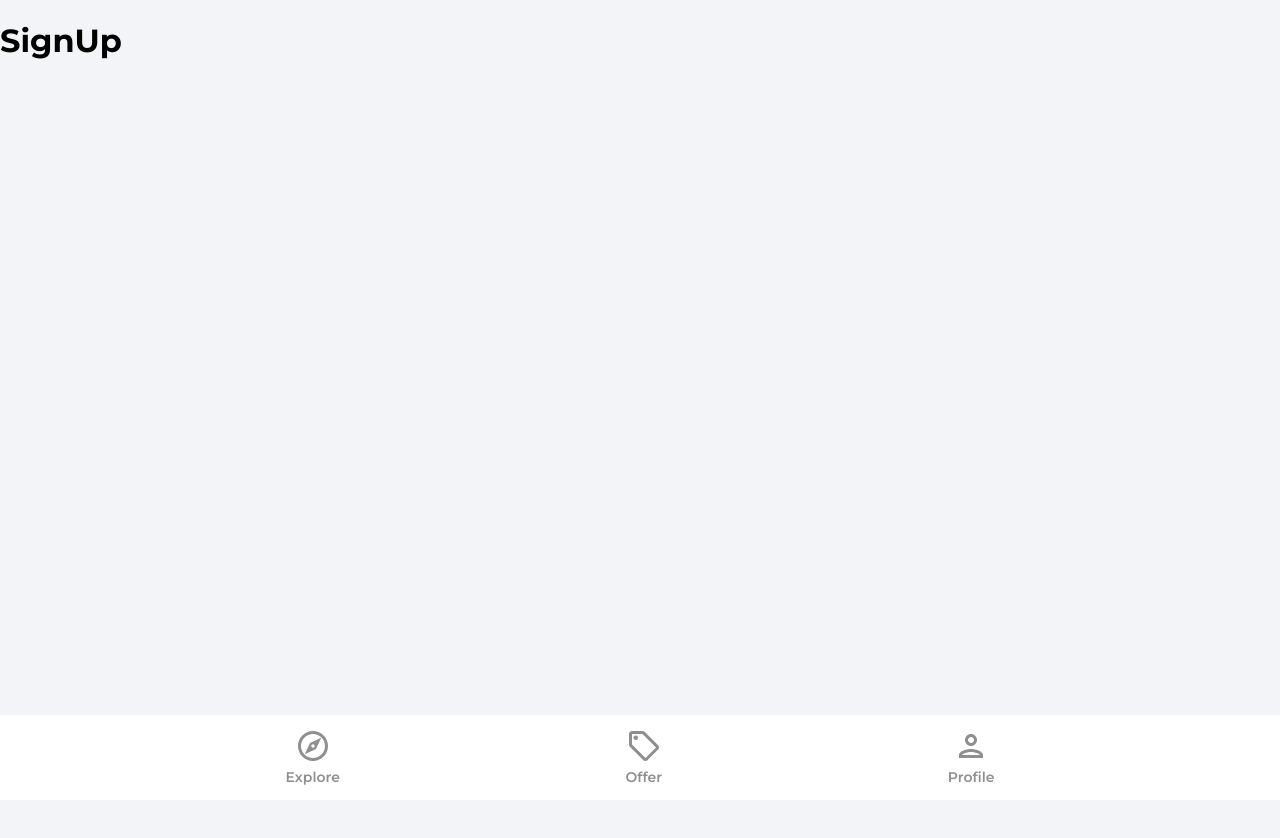
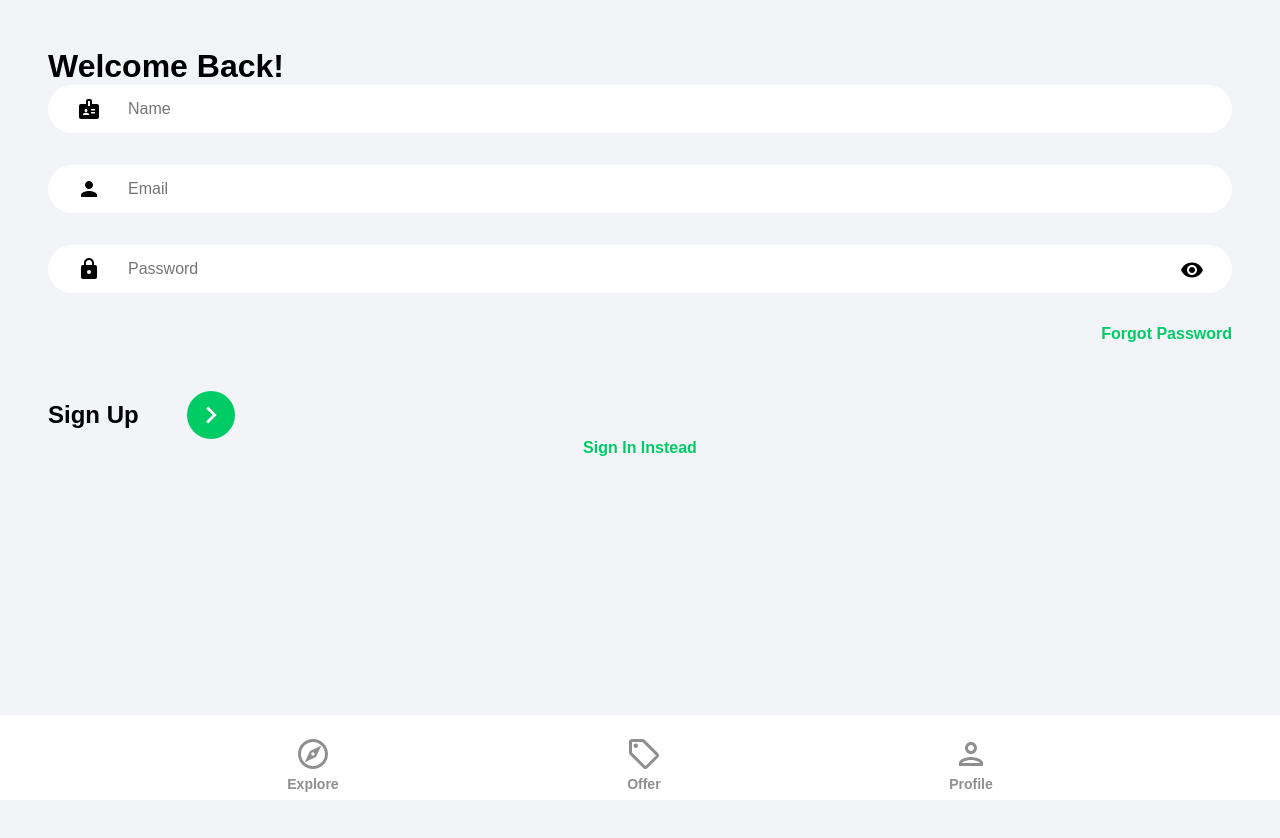
Before and after one commit to odinsubject09/house-marketplace, a React (Create React App) app: page /sign-up in a window 1280 px wide. Shown: the top 838 px of the page. Before the commit the page ends 800 px from the top, so only its background shows below. Built offline with nearby package versions, Linux system fonts and the light colour scheme.

Commit message:
Sign in and SignUp forms added,with userAuth

```diff
--- a/src/firbase.config.js
+++ b/src/firebase.config.js
@@ -10,7 +10,6 @@
   messagingSenderId: "423101116511",
   appId: "1:423101116511:web:8d4915006c1319beb5ebea"
 };
-
 // Initialize Firebase
 const app = initializeApp(firebaseConfig);
 export const db=getFirestore()
--- a/src/index.css
+++ b/src/index.css
@@ -1,3 +1,32 @@
+/* Reset all margins, paddings, and borders */
+* {
+  margin: 0;
+  padding: 0;
+  box-sizing: border-box;
+}
+
+/* Ensure body and html take full height */
+html, body {
+  height: 100%;
+}
+
+/* Remove default list styles */
+ul, ol {
+  list-style: none;
+}
+
+/* Remove default text decoration for links */
+a {
+  text-decoration: none;
+  color: inherit;
+}
+
+/* Set images and media to scale properly */
+img, video {
+  max-width: 100%;
+  height: auto;
+}
+
 @import url('https://fonts.googleapis.com/css2?family=Montserrat:wght@200;300;400;500;600;700;800;900&display=swap');
 * {
   box-sizing: border-box;
@@ -289,11 +318,9 @@
 }
 
 .registerLink {
-  margin-top: 4rem;
   color: #00cc66;
   font-weight: 600;
   text-align: center;
-  margin-bottom: 3rem;
 }
 
 @media (min-width: 1217px) {
--- a/src/pages/SignIn.jsx
+++ b/src/pages/SignIn.jsx
@@ -1,12 +1,88 @@
-import React from 'react'
+import { useState } from 'react'
+import { Link, useNavigate } from 'react-router-dom'
+import { getAuth, signInWithEmailAndPassword } from 'firebase/auth'
+import { ReactComponent as ArrowRightIcon } from '../assets/svg/keyboardArrowRightIcon.svg'
+import visibilityIcon from '../assets/svg/visibilityIcon.svg'
 
 function SignIn() {
-  return (
-    <div>
-        <h1>
-            SignIn
-        </h1>
-    </div>
+  const [showPassword, setShowPassword] = useState(false)
+  const [formData, setFormData] = useState({
+    email: '',
+    password: '',
+  })
+  const { email, password } = formData
+  const navigate = useNavigate()
+  const onChange = (e) => {
+    setFormData((prevState) => ({
+      ...prevState,
+      [e.target.id]: e.target.value,
+    }))
+  }
+  const onSubmit = async (e) => {
+    e.preventDefault()
+
+    try {
+      const auth = getAuth()
+
+      const userCredential = await signInWithEmailAndPassword(
+        auth,
+        email,
+        password
+      )
+
+      if (userCredential.user) {
+        navigate('/')
+      }
+    } catch (error) {
+    }
+  }
+
+    return (
+    <>
+      <div className='pageContainer'>
+        <header>
+          <p className='pageHeader'>Welcome Back!</p>
+        </header>
+        <form onSubmit={onSubmit}>
+          <input
+            type='email'
+            className='emailInput'
+            placeholder='Email'
+            id='email'
+            value={email}
+            onChange={onChange}
+          />
+          <div className='passwordInputDiv'>
+            <input
+              type={showPassword ? 'text' : 'password'}
+              className='passwordInput'
+              placeholder='Password'
+              id='password'
+              value={password}
+              onChange={onChange}
+            />
+            <img
+              src={visibilityIcon}
+              alt='show password'
+              className='showPassword'
+              onClick={() => setShowPassword((prevState) => !prevState)}
+            />
+          </div>
+          <Link to='/forgot-password' className='forgotPasswordLink'>
+            Forgot Password
+          </Link>
+          <div className='signInBar'>
+            <p className='signInText'>Sign In</p>
+            <button className='signInButton'>
+              <ArrowRightIcon fill='#ffffff' width='34px' height='34px' />
+            </button>
+          </div>
+        </form>
+        <Link to='/sign-up' className='registerLink'>
+          Sign Up Instead
+        </Link>
+      </div>
+    </>
   )
 }
 
--- a/src/pages/SignUp.jsx
+++ b/src/pages/SignUp.jsx
@@ -1,12 +1,124 @@
-import React from 'react'
+import { useState } from 'react'
+import { Link, useNavigate } from 'react-router-dom'
+import {
+  getAuth,
+  createUserWithEmailAndPassword,
+  updateProfile,
+} from 'firebase/auth'
+import { setDoc, doc, serverTimestamp } from 'firebase/firestore'
+import { db } from '../firebase.config'
+import { ReactComponent as ArrowRightIcon } from '../assets/svg/keyboardArrowRightIcon.svg'
+import visibilityIcon from '../assets/svg/visibilityIcon.svg'
 
 function SignUp() {
+  const [showPassword, setShowPassword] = useState(false)
+  const [formData, setFormData] = useState({
+    name: '',
+    email: '',
+    password: '',
+  })
+  const { name, email, password } = formData
+
+  const navigate = useNavigate()
+
+  const onChange = (e) => {
+    setFormData((prevState) => ({
+      ...prevState,
+      [e.target.id]: e.target.value,
+    }))
+  }
+
+  const onSubmit = async (e) => {
+    e.preventDefault()
+
+    try {
+      const auth = getAuth()
+
+      const userCredential = await createUserWithEmailAndPassword(
+        auth,
+        email,
+        password
+      )
+
+      const user = userCredential.user
+
+      updateProfile(auth.currentUser, {
+        displayName: name,
+      })
+
+      const formDataCopy = { ...formData }
+      delete formDataCopy.password
+      formDataCopy.timestamp = serverTimestamp()
+
+      await setDoc(doc(db, 'users', user.uid), formDataCopy)
+
+      navigate('/')
+    } catch (error) {
+    }
+  }
+
   return (
-    <div>
-        <h1>
-            SignUp
-        </h1>
-    </div>
+    <>
+      <div className='pageContainer'>
+        <header>
+          <p className='pageHeader'>Welcome Back!</p>
+        </header>
+
+        <form onSubmit={onSubmit}>
+          <input
+            type='text'
+            className='nameInput'
+            placeholder='Name'
+            id='name'
+            value={name}
+            onChange={onChange}
+          />
+          <input
+            type='email'
+            className='emailInput'
+            placeholder='Email'
+            id='email'
+            value={email}
+            onChange={onChange}
+          />
+
+          <div className='passwordInputDiv'>
+            <input
+              type={showPassword ? 'text' : 'password'}
+              className='passwordInput'
+              placeholder='Password'
+              id='password'
+              value={password}
+              onChange={onChange}
+            />
+
+            <img
+              src={visibilityIcon}
+              alt='show password'
+              className='showPassword'
+              onClick={() => setShowPassword((prevState) => !prevState)}
+            />
+          </div>
+
+          <Link to='/forgot-password' className='forgotPasswordLink'>
+            Forgot Password
+          </Link>
+
+          <div className='signUpBar'>
+            <p className='signUpText'>Sign Up</p>
+            <button className='signUpButton'>
+              <ArrowRightIcon fill='#ffffff' width='34px' height='34px' />
+            </button>
+          </div>
+        </form>
+
+        {/* Google OAuth */}
+
+        <Link to='/sign-in' className='registerLink'>
+          Sign In Instead
+        </Link>
+      </div>
+    </>
   )
 }
 
```
Also changed, not shown: 1 other file (tests, documents, lock files or other folders).
